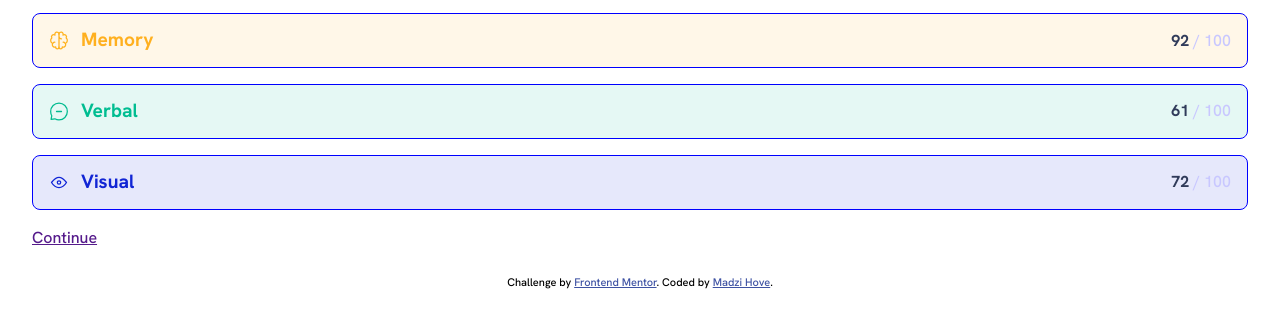
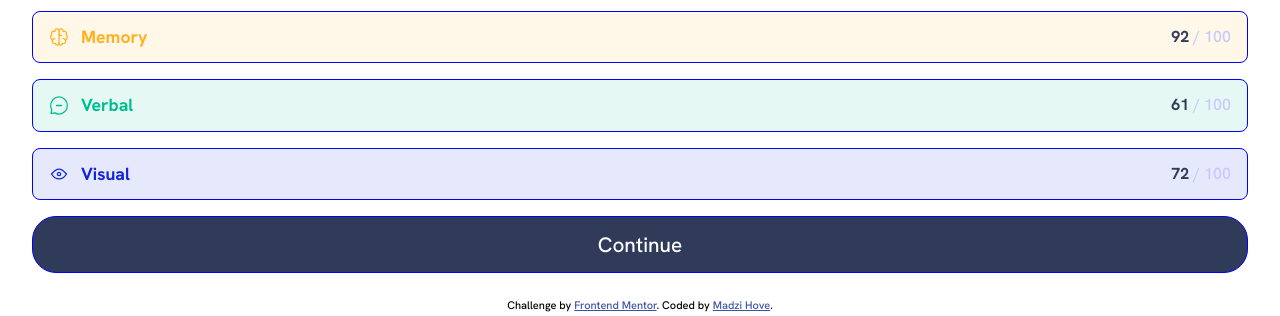
Before and after one commit to madzi-hove/results-summary-component, a plain HTML site: page index.html in a window 1280 px wide. Shown: the part 484-800 px from the top of the page. Drawn offline with Linux system fonts and the light colour scheme.

Commit message:
add link styles

```diff
--- a/css/style.css
+++ b/css/style.css
@@ -13,8 +13,8 @@
 	--light-slate-blue: hsl(252, 100%, 67%);
 	--light-royal-blue: hsl(241, 81%, 54%);
 	/* circle */
-	--violet-blue: hsla(256, 72%, 46%, 1);
-	--persian-blue: hsla(241, 72%, 46%, 0);
+	--violet-blue: hsla(256, 72%, 46%, 0.8);
+	--persian-blue: hsla(241, 72%, 46%, 0.1);
 
 	/* neutral */
 	--white: hsl(0, 0%, 100%);
@@ -32,7 +32,15 @@ body {
 }
 
 /* container styles */
-/* result styles */
+
+/* result & summary section heading */
+.result__heading,
+.summary__heading {
+	font-size: 1.3rem;
+	margin-top: 1rem;
+}
+
+/* result section styles */
 .result {
 	color: var(--white);
 	background: linear-gradient(
@@ -43,12 +51,6 @@ body {
 	text-align: center;
 	border-radius: 0 0 25px 25px;
 	padding: 0.5rem 0 1rem;
-}
-
-.result__heading,
-.summary__heading {
-	font-size: 1.3rem;
-	margin-top: 1rem;
 }
 
 .average-text,
@@ -85,7 +87,7 @@ body {
 	margin: 0 auto 1rem;
 }
 
-/* summary */
+/* summary section */
 .summary {
 	background-color: var(--white);
 	padding: 0.5rem 2rem 1.5rem;
@@ -130,14 +132,14 @@ body {
 
 /* results heading */
 .sub-heading {
-	font-size: 1.2rem;
+	font-size: 1.1rem;
 }
 
+/* sub heading color styles */
 .reaction__heading {
 	color: var(--light-red);
 }
 
-/* sub heading color styles */
 .memory__heading {
 	color: var(--orangey-yellow);
 }
@@ -158,6 +160,20 @@ body {
 .number {
 	color: var(--dark-grey-blue);
 }
+
+/* link button */
+.summary__link {
+	display: block;
+	font-size: 1.3rem;
+	text-align: center;
+	text-decoration: none;
+	color: var(--white);
+	background-color: var(--dark-grey-blue);
+	inline-size: 100%;
+	padding: 0.75rem 0;
+	border-radius: 1.5rem;
+	border: 1px solid blue;
+}
 .attribution {
 	font-size: 11px;
 	text-align: center;
```
